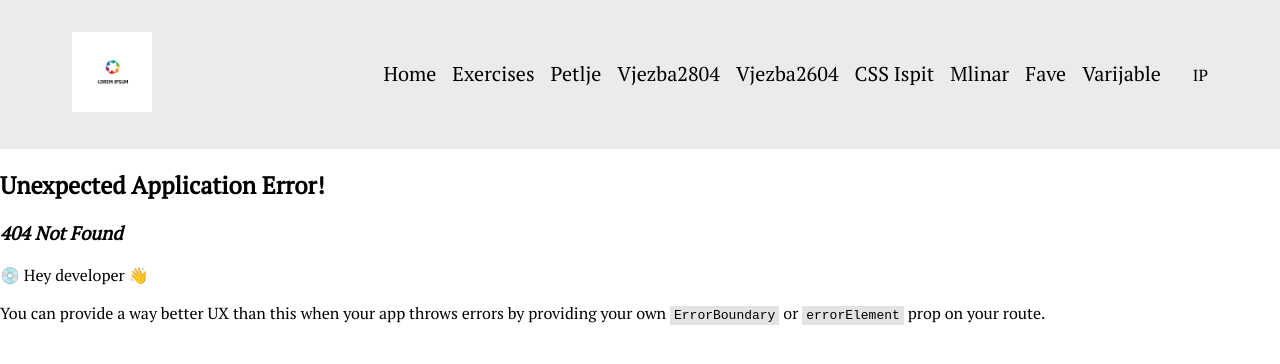
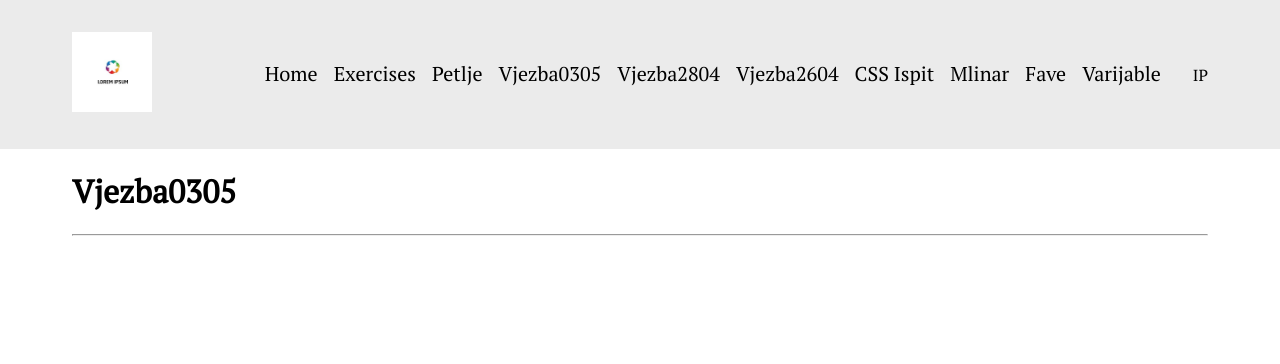
Before and after one commit to Puljkhan/react.app, a React (Vite) app: page /vjezba0305 in a window 1280 px wide. Before the commit this address had no page. Shown: the top 364 px of the page. Built offline with nearby package versions, Linux system fonts and the light colour scheme.

Commit message:
add vjezba0305

```diff
--- a/src/App.tsx
+++ b/src/App.tsx
@@ -11,6 +11,7 @@ import Varijable from "./pages/varijable";
 import Petlje from "./pages/petlje";
 import Vjezba2604 from "./pages/vjezba2604";
 import Vjezba2804 from "./pages/vjezba2804";
+import Vjezba0305 from "./pages/vjezba0305";
 
 const App = () => {
   const router = createBrowserRouter([
@@ -25,6 +26,10 @@ const App = () => {
     {
       path: "/vjezba2604",
       element: <Vjezba2604 />,
+    },
+    {
+      path: "/vjezba0305",
+      element: <Vjezba0305 />,
     },
     {
       path: "/vjezba2804",
--- a/src/components/header.tsx
+++ b/src/components/header.tsx
@@ -17,6 +17,9 @@ const Header = () => {
             </a>
             <a className="header__nav__item" href="petlje">
               Petlje
+            </a>
+            <a className="header__nav__item" href="vjezba0305">
+              Vjezba0305
             </a>
             <a className="header__nav__item" href="vjezba2804">
               Vjezba2804
--- /dev/null
+++ b/src/pages/vjezba0305.tsx
@@ -0,0 +1,16 @@
+const Vjezba0305 = () => {
+  //1. dohvatimo box i promjenimo mu background-color (kroz JS)
+  //2. dodamo dodatnu klasu na box koja će povecati njegove dimenzije
+  //3. na klik animiramo box do 30px i nazad (kroz JS)
+  //4. kreiramo funkciju koja će imati lokalnu varijablu u kojoj ćemo izracunati sumu 2 parametra i rezultat ispisati unuatr box-a
+
+  return (
+    <div className="container">
+      <h1>Vjezba0305</h1>
+      <hr />
+      <div className="box"></div>
+    </div>
+  );
+};
+
+export default Vjezba0305;
--- a/src/styles/components/box.scss
+++ b/src/styles/components/box.scss
@@ -2,6 +2,9 @@
   &__wrapper {
     display: flex;
     justify-content: space-between;
+    background-color: green;
+    border: 1px solid black;
+    width: 10rem;
   }
 
   &--skew {
```
